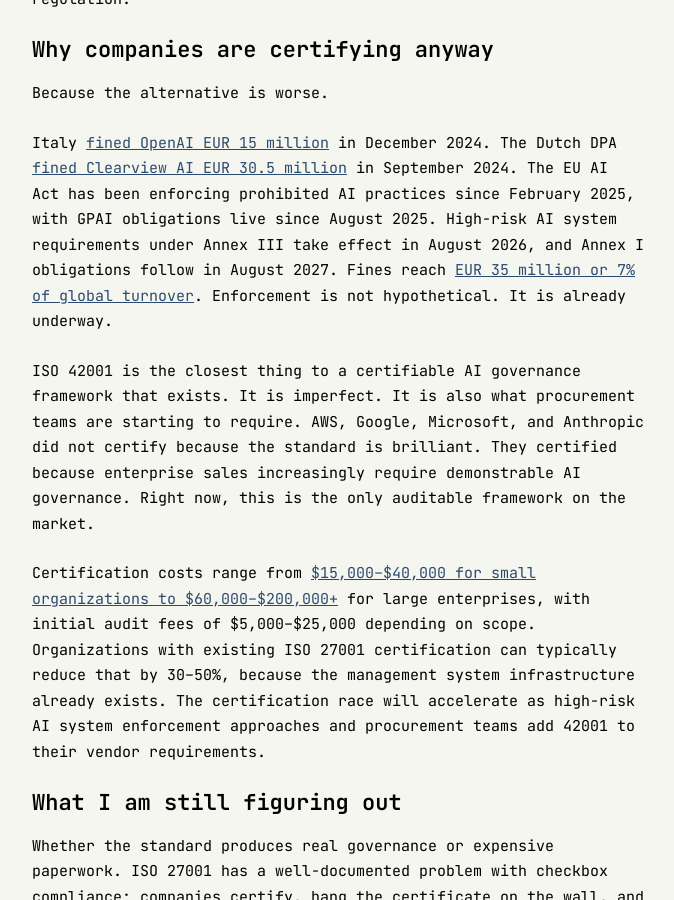
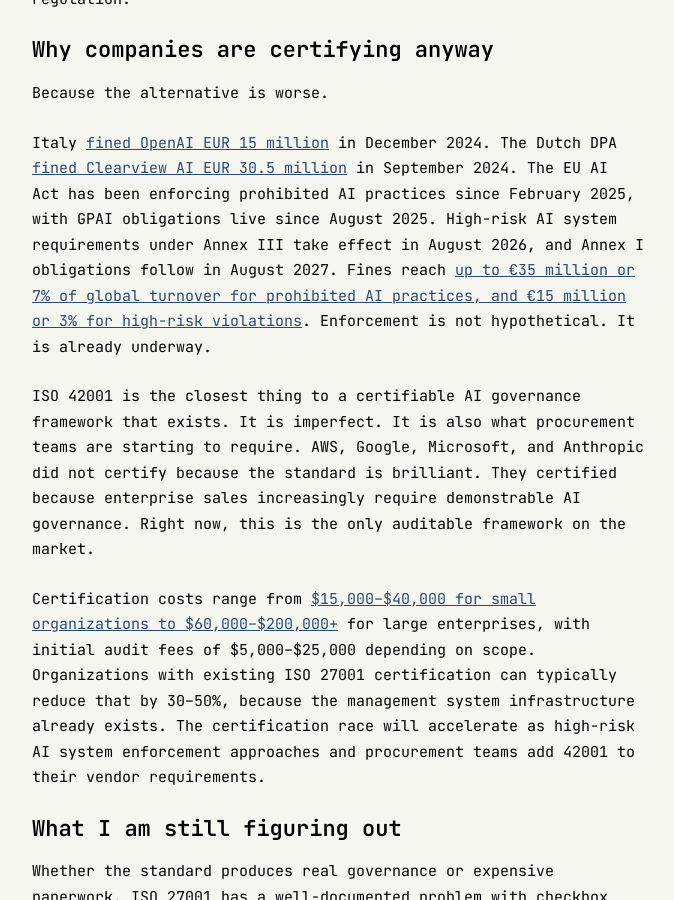
Before and after one commit to ashita-ai/ashita-ai.github.io, a Jekyll site: the page built from _posts/2026-02-11-i-read-iso-42001-so-you-dont-have-to.md, in a window 1280 px wide and 900 px high, scrolled down 5132 px. Shown: the whole window, without its empty margins (302-976 px from the left). Built offline with Jekyll 4.4.1, drawn with Linux system fonts in a browser that asks for light colours.

Commit message:
Accuracy fixes from verification pass: four posts
- the-trust-gap: Builder.ai collapse was May 2025, not June
- the-token-tax: remove McKinsey State of AI link from 50-80% data prep
  stat (real figure, wrong source — traces to 2014 CrowdFlower survey)
- the-build-is-not-the-hard-part: update GitHub Copilot link to TechCrunch
  article confirming 20M users (prior link said 15M, contradicting the text)
- i-read-iso-42001: fix EU AI Act fine tiers (€35M/7% for prohibited AI,
  €15M/3% for high-risk violations)

```diff
--- a/_posts/2026-02-11-i-read-iso-42001-so-you-dont-have-to.md
+++ b/_posts/2026-02-11-i-read-iso-42001-so-you-dont-have-to.md
@@ -74,7 +74,7 @@
 
 Because the alternative is worse.
 
-Italy [fined OpenAI EUR 15 million](https://www.euronews.com/next/2024/12/20/italys-privacy-watchdog-fines-openai-15-million-after-probe-into-chatgpt-data-collection) in December 2024. The Dutch DPA [fined Clearview AI EUR 30.5 million](https://www.autoriteitpersoonsgegevens.nl/en/current/dutch-dpa-imposes-a-fine-on-clearview-because-of-illegal-data-collection-for-facial-recognition) in September 2024. The EU AI Act has been enforcing prohibited AI practices since February 2025, with GPAI obligations live since August 2025. High-risk AI system requirements under Annex III take effect in August 2026, and Annex I obligations follow in August 2027. Fines reach [EUR 35 million or 7% of global turnover](https://www.europarl.europa.eu/topics/en/article/20230601STO93804/eu-ai-act-first-regulation-on-artificial-intelligence). Enforcement is not hypothetical. It is already underway.
+Italy [fined OpenAI EUR 15 million](https://www.euronews.com/next/2024/12/20/italys-privacy-watchdog-fines-openai-15-million-after-probe-into-chatgpt-data-collection) in December 2024. The Dutch DPA [fined Clearview AI EUR 30.5 million](https://www.autoriteitpersoonsgegevens.nl/en/current/dutch-dpa-imposes-a-fine-on-clearview-because-of-illegal-data-collection-for-facial-recognition) in September 2024. The EU AI Act has been enforcing prohibited AI practices since February 2025, with GPAI obligations live since August 2025. High-risk AI system requirements under Annex III take effect in August 2026, and Annex I obligations follow in August 2027. Fines reach [up to €35 million or 7% of global turnover for prohibited AI practices, and €15 million or 3% for high-risk violations](https://artificialintelligenceact.eu/article/99/). Enforcement is not hypothetical. It is already underway.
 
 ISO 42001 is the closest thing to a certifiable AI governance framework that exists. It is imperfect. It is also what procurement teams are starting to require. AWS, Google, Microsoft, and Anthropic did not certify because the standard is brilliant. They certified because enterprise sales increasingly require demonstrable AI governance. Right now, this is the only auditable framework on the market.
 
```
Also changed, not shown: _posts/2026-01-27-the-trust-gap.md (+1 -1 lines), _posts/2026-02-03-the-token-tax.md (+1 -1 lines), _posts/2026-02-05-the-build-is-not-the-hard-part.md (+1 -1 lines).
